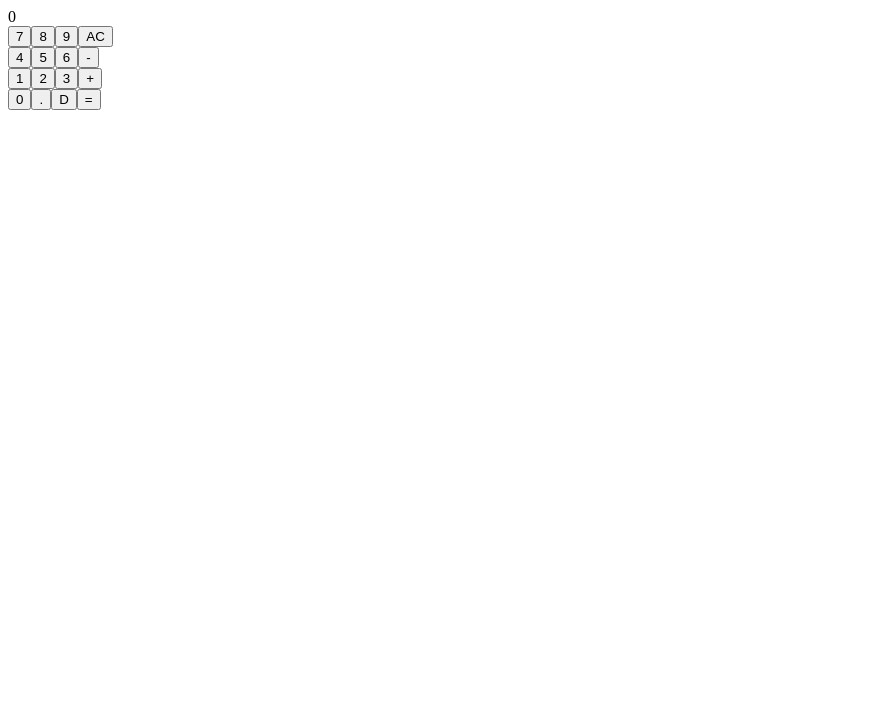
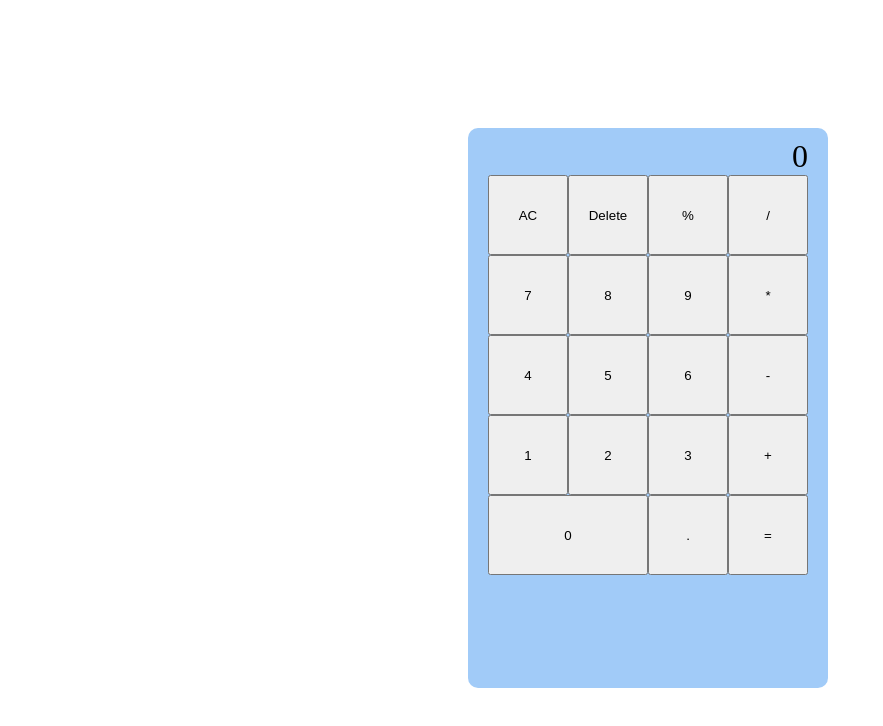
Before and after one commit to eric-suzuki-dev/personal_project-01-calculator, a React (Vite) app: page / in a window 1280 px wide. Shown: the top 726 px of the page, without its empty margins (0-883 px from the left). Built offline with nearby package versions, Linux system fonts and the light colour scheme.

Commit message:
feat. Design

```diff
--- a/src/App.css
+++ b/src/App.css
@@ -1,42 +1,9 @@
-/* #root {
-  max-width: 1280px;
-  margin: 0 auto;
-  padding: 2rem;
+ #root {
+  display: flex;
+  justify-content: center;
+  align-items: center;
+  height: 100vh;
+  width: 100vw;
+  /* padding: 2rem; */
   text-align: center;
 }
-
-.logo {
-  height: 6em;
-  padding: 1.5em;
-  will-change: filter;
-  transition: filter 300ms;
-}
-.logo:hover {
-  filter: drop-shadow(0 0 2em #646cffaa);
-}
-.logo.react:hover {
-  filter: drop-shadow(0 0 2em #61dafbaa);
-}
-
-@keyframes logo-spin {
-  from {
-    transform: rotate(0deg);
-  }
-  to {
-    transform: rotate(360deg);
-  }
-}
-
-@media (prefers-reduced-motion: no-preference) {
-  a:nth-of-type(2) .logo {
-    animation: logo-spin infinite 20s linear;
-  }
-}
-
-.card {
-  padding: 2em;
-}
-
-.read-the-docs {
-  color: #888;
-} */
--- a/src/App.jsx
+++ b/src/App.jsx
@@ -1,4 +1,5 @@
 import Calculator from "./components/Calculator/Calculator.jsx";
+import "./App.css"
 
 const App = () =>{
 return (
--- /dev/null
+++ b/src/components/BtnPanel/BtnPanel.css
@@ -0,0 +1,9 @@
+.btnPanel button{
+        width: 80px;
+        height: 80px;
+}
+
+.btnPanel .zero{
+        width: 160px;
+        height: 80px;
+}
--- a/src/components/BtnPanel/BtnPanel.jsx
+++ b/src/components/BtnPanel/BtnPanel.jsx
@@ -1,41 +1,48 @@
 import PropTypes from 'prop-types';
+import './BtnPanel.css';
 
 const BtnPanel = ({ btnHandler }) => {
     return (
+        <div className='btnPanel'>
             <div>
-      <div>
-        <button onClick={() => btnHandler("7")}>7</button>
-        <button onClick={() => btnHandler("8")}>8</button>
-        <button onClick={() => btnHandler("9")}>9</button>
-        <button onClick={() => btnHandler("AC")}>AC</button>
+                <button onClick={() => btnHandler('AC')}>AC</button>
+                <button onClick={() => btnHandler('D')}>Delete</button>
+                <button onClick={() => btnHandler('%')}>%</button>
+                <button onClick={() => btnHandler('/')}>/</button>
             </div>
 
             <div>
-        <button onClick={() => btnHandler("4")}>4</button>
-        <button onClick={() => btnHandler("5")}>5</button>
-        <button onClick={() => btnHandler("6")}>6</button>
-        <button onClick={() => btnHandler("-")}>-</button>
+                <button onClick={() => btnHandler('7')}>7</button>
+                <button onClick={() => btnHandler('8')}>8</button>
+                <button onClick={() => btnHandler('9')}>9</button>
+                <button onClick={() => btnHandler('*')}>*</button>
             </div>
 
             <div>
-        <button onClick={() => btnHandler("1")}>1</button>
-        <button onClick={() => btnHandler("2")}>2</button>
-        <button onClick={() => btnHandler("3")}>3</button>
-        <button onClick={() => btnHandler("+")}>+</button>
+                <button onClick={() => btnHandler('4')}>4</button>
+                <button onClick={() => btnHandler('5')}>5</button>
+                <button onClick={() => btnHandler('6')}>6</button>
+                <button onClick={() => btnHandler('-')}>-</button>
             </div>
 
             <div>
-        <button onClick={() => btnHandler("0")}>0</button>
-        <button onClick={() => btnHandler(".")}>.</button>
-        <button onClick={() => btnHandler("D")}>D</button>
-        <button onClick={() => btnHandler("=")}>=</button>
+                <button onClick={() => btnHandler('1')}>1</button>
+                <button onClick={() => btnHandler('2')}>2</button>
+                <button onClick={() => btnHandler('3')}>3</button>
+                <button onClick={() => btnHandler('+')}>+</button>
+            </div>
+
+            <div>
+                <button className='zero' onClick={() => btnHandler('0')}>0</button>
+                <button onClick={() => btnHandler('.')}>.</button>
+                <button onClick={() => btnHandler('=')}>=</button>
             </div>
         </div>
     );
 };
 
 BtnPanel.propTypes = {
-  btnHandler: PropTypes.func.isRequired
+    btnHandler: PropTypes.func.isRequired,
 };
 
 export default BtnPanel;
--- a/src/components/Calculator/Calculator.jsx
+++ b/src/components/Calculator/Calculator.jsx
@@ -1,24 +1,27 @@
-import { useState } from "react";
-import calculate from "../../logic/calculate/calculate.js";
-import BtnPanel from "../BtnPanel/BtnPanel.jsx";
-import Display from "../Display/Display.jsx";
+import { useState } from 'react';
+import calculate from '../../logic/calculate/calculate.js';
+import BtnPanel from '../BtnPanel/BtnPanel.jsx';
+import Display from '../Display/Display.jsx';
+import Wrapper from "../Wrapper/Wrapper.jsx"
 
 const Calculator = () => {
     const [state, setState] = useState({
         current: '0',
         operand: 0,
         operator: null,
-    isNextClear: false
+        isNextClear: false,
     });
 
-    const btnHandler = (code) =>{
-     const nextState = calculate(code, state)
+    const btnHandler = (code) => {
+        const nextState = calculate(code, state);
         setState(nextState);
     };
     return (
         <div>
+            <Wrapper>
                 <Display value={state.current} />
-            <BtnPanel btnHandler={btnHandler}/>
+                <BtnPanel btnHandler={btnHandler} />
+            </Wrapper>
         </div>
     );
 };
--- /dev/null
+++ b/src/components/Display/Display.css
@@ -0,0 +1,6 @@
+.display{
+    width: 320px;
+    margin:  0 auto;
+    text-align:  right;
+    font-size: 32px;
+}
--- a/src/components/Display/Display.jsx
+++ b/src/components/Display/Display.jsx
@@ -1,8 +1,9 @@
 import PropTypes from 'prop-types';
+import "./Display.css"
 
 const Display = ({ value }) => {
   return (
-    <div>
+    <div className='display'>
       {value}
     </div>
   );
--- /dev/null
+++ b/src/components/Wrapper/Wrapper.css
@@ -0,0 +1,8 @@
+.wrapper {
+    width: 340px;
+    height: 540px;
+    padding: 10px;
+    border-radius: 10px;
+    background-color: #a1cbf8;
+    /* background-image: linear-gradient(315deg, #485461 0%, #28313b 74%); */
+  }
--- /dev/null
+++ b/src/components/Wrapper/Wrapper.jsx
@@ -0,0 +1,12 @@
+import PropTypes from 'prop-types';
+import "./Wrapper.css"
+
+const Wrapper = ({ children }) => {
+  return <div className="wrapper">{children}</div>;
+};
+
+Wrapper.propTypes = {
+  children: PropTypes.node.isRequired,
+};
+
+export default Wrapper;
--- a/src/logic/calculate/calculate.js
+++ b/src/logic/calculate/calculate.js
@@ -68,7 +68,7 @@ function handleNumberBtn(button, state) {
   }
 
   function isOperatorBtn(button) {
-    return button === '+' || button === '-';
+    return button === '+' || button === '-' || button === '*' || button === '/' || button === '%';
   }
 
   function handleOperatorBtn(button, state) {
@@ -160,11 +160,18 @@ function handleEqualBtn(state) {
 
   function operate(state) {
     const current = parseFloat(state.current);
-    if (state.operator === '+') {
+    switch (state.operator) {
+      case '+':
         return state.operand + current;
-    }
-    if (state.operator === '-') {
+      case '-':
         return state.operand - current;
-    }
+      case '*':
+        return state.operand * current;
+      case '/':
+        return state.operand / current;
+      case '%':
+        return state.operand * (current / 100);
+      default:
         return current;
     }
+  }
```
Also changed, not shown: 1 other file (tests, documents, lock files or other folders). Lines whose indentation alone changed are shown as unchanged.
